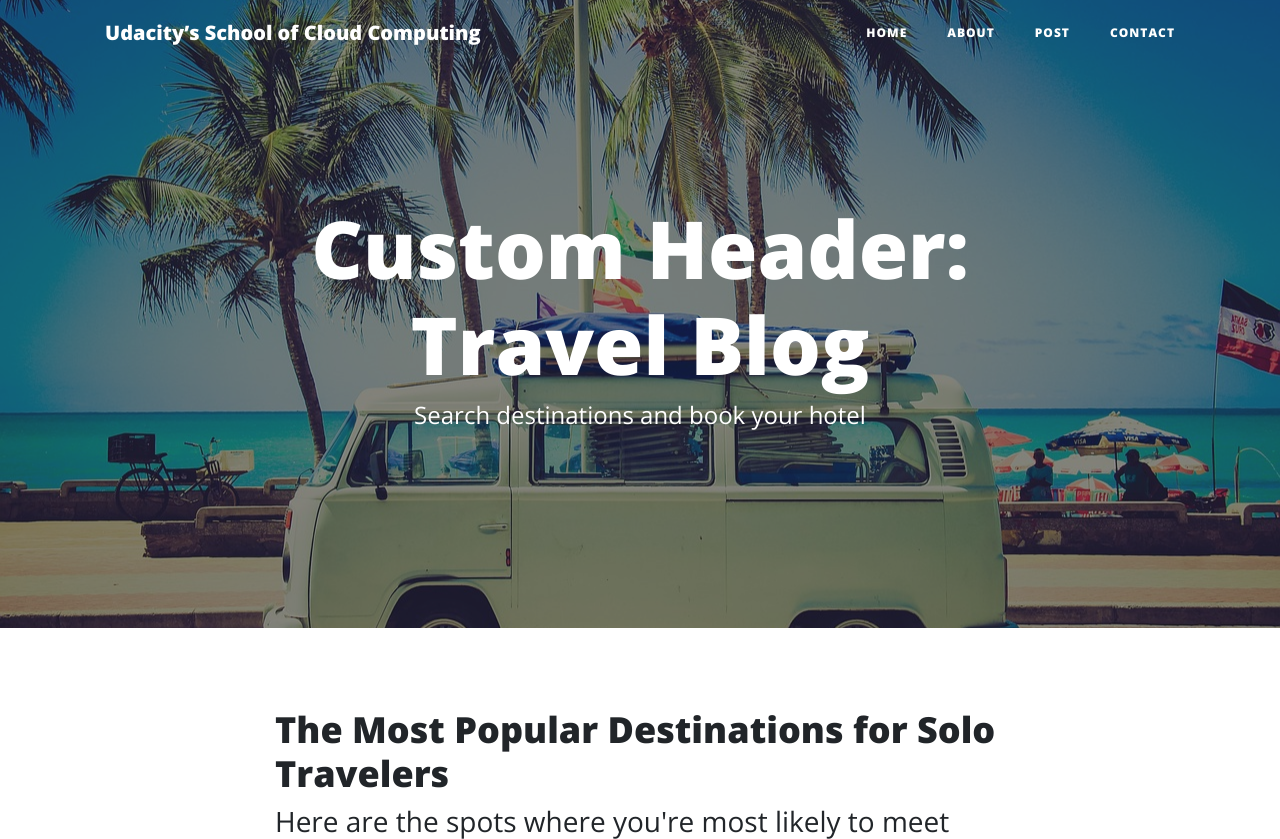
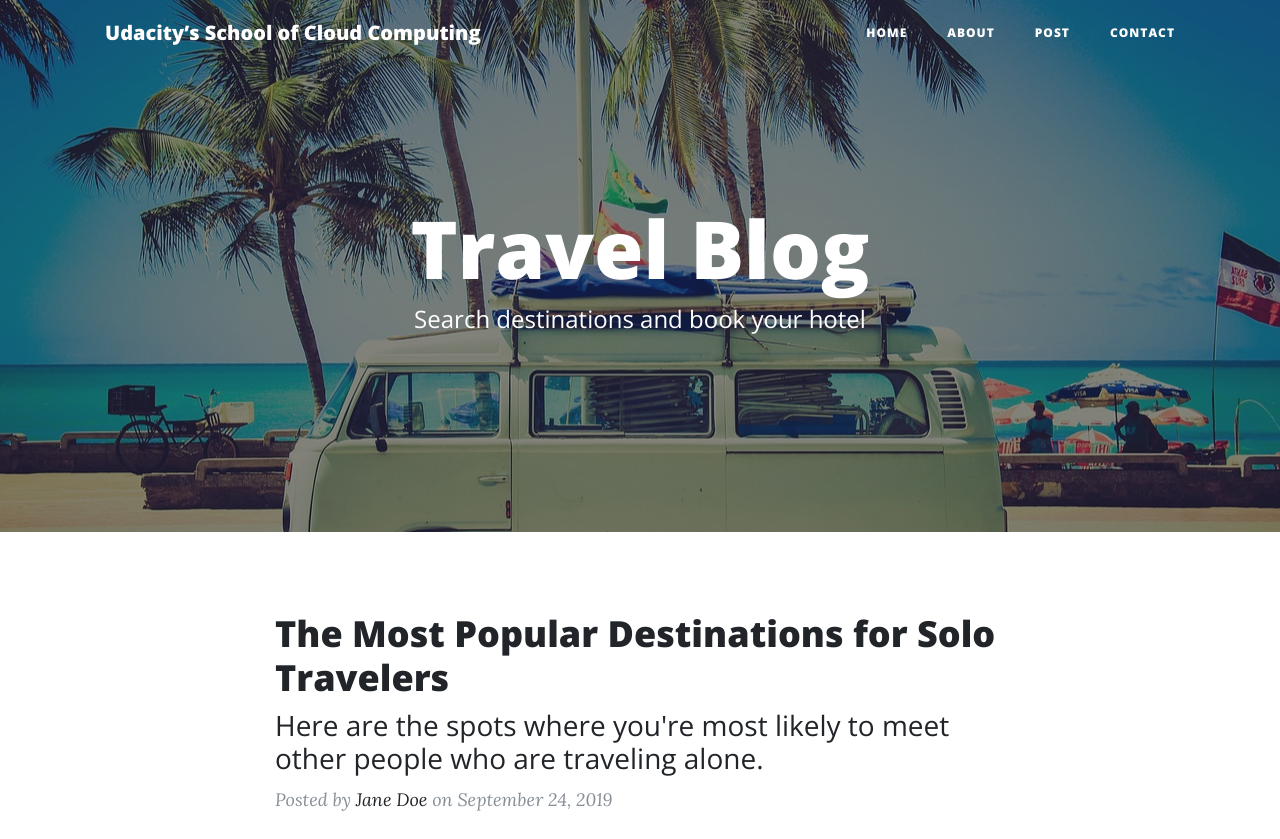
Before and after one commit to py1150/static-website-aws, a plain HTML site: page index.html in a window 1280 px wide. Shown: the top 839 px of the page. Drawn offline with nearby package versions, Linux system fonts and the light colour scheme; a script that the page names is missing.

Commit message:
files adapted

```diff
--- a/index.html
+++ b/index.html
@@ -59,7 +59,7 @@
       <div class="row">
         <div class="col-lg-8 col-md-10 mx-auto">
           <div class="site-heading">
-            <h1>Custom Header: Travel Blog</h1>
+            <h1>Travel Blog</h1>
             <span class="subheading">Search destinations and book your hotel</span>
           </div>
         </div>
```
Also changed, not shown: 1 other file.
